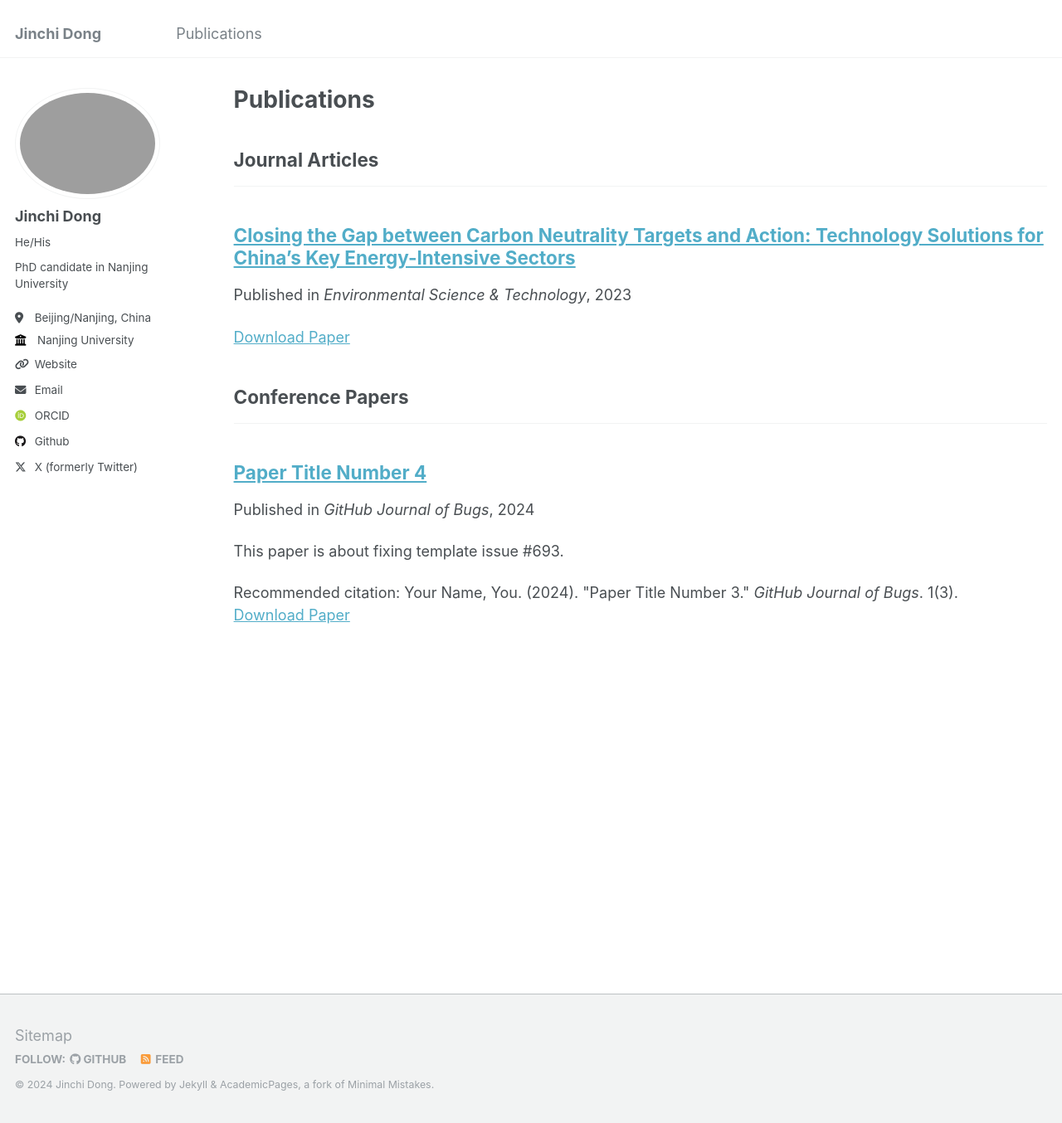
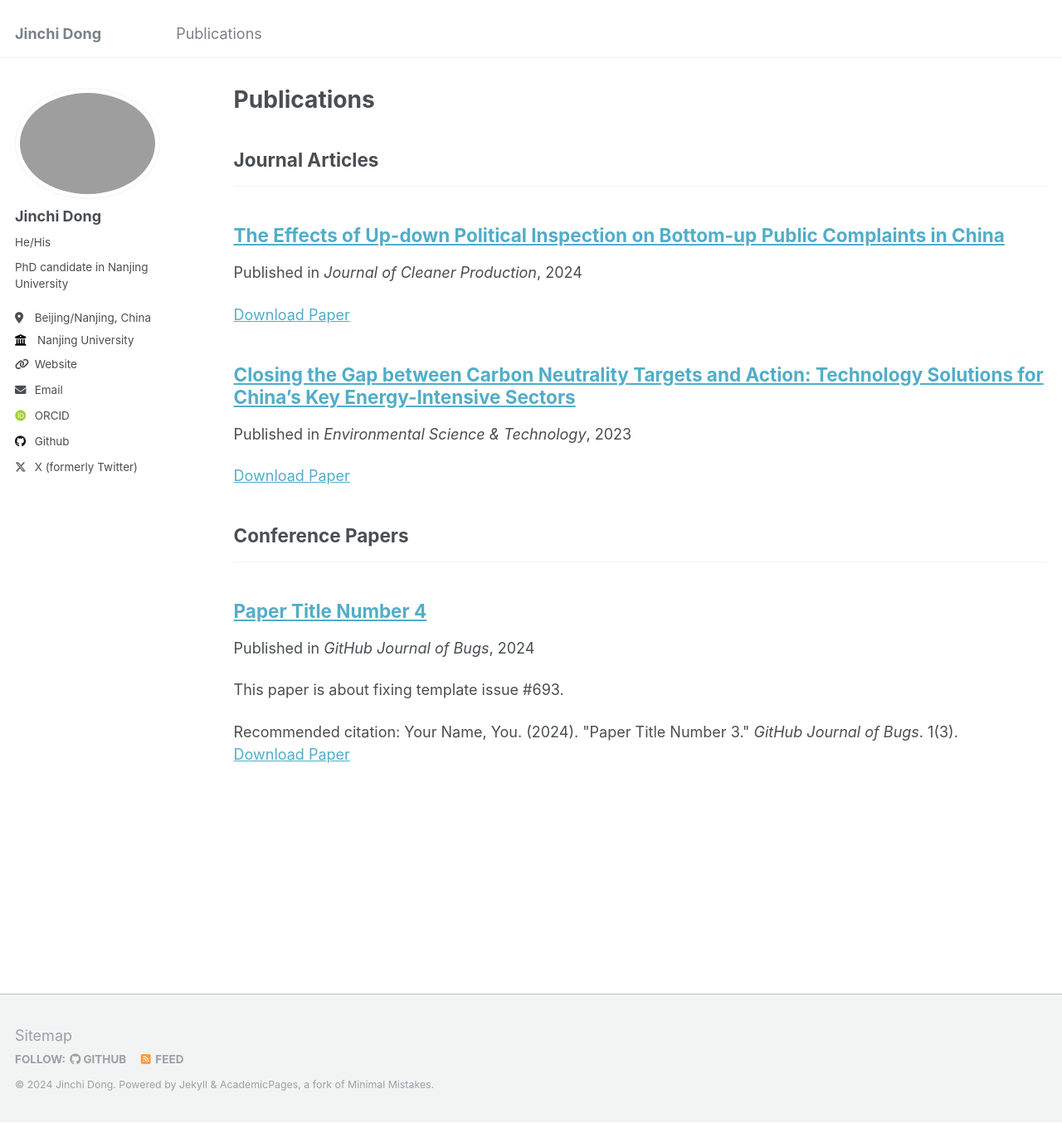
Before and after one commit to dongjinchi/dongjinchi, a Jekyll site: the page built from _pages/publications.html, in a window 1280 px wide and 1354 px high. Shown: the whole window at 83% size. Built offline with Jekyll 4.4.1, drawn with Linux system fonts in a browser that asks for light colours; some web fonts are replaced; a file with an impossible date is left out; part of the change alters nothing that is shown.

Commit message:
Update 2024-paper-2.md

```diff
--- a/_publications/2024-paper-2.md
+++ b/_publications/2024-paper-2.md
@@ -4,11 +4,9 @@ collection: publications
 category: manuscripts
 permalink: /publication/2024-paper-2
 excerpt: #'This paper is about the number 2. The number 3 is left for future work.'
-date: 2024-09-
+date: 2024-09-15
 venue: 'Journal of Cleaner Production'
 slidesurl: #'http://academicpages.github.io/files/slides2.pdf'
 paperurl: 'http://academicpages.github.io/files/paper2.pdf'
 citation: #'Your Name, You. (2010). &quot;Paper Title Number 2.&quot; <i>Journal 1</i>. 1(2).'
 ---
-
-The principal-agent problem poses a significant challenge for Chinese central governance that constrains the effective resolution of environmental issues. This study focuses on a new enforcement mechanism, the Central Environmental Inspection (CEI), launched and implemented directly by the Chinese central government to assess whether this enforcement mechanism is effective in motivating public complaints and solving the principal-agent problem. Using the Difference-in-Differences method, we observed a notable increase in public complaints during the inspection period, which was associated with a significant reduction in air pollution, but these positive effects disappeared once the CEI concluded. These results suggest that the increase in public  complaints was mobilized by the central government rather than due to a rebuilding of trust in local governments. However, follow-up inspections show that the sentiment of public complaints has a significant effect on air pollution improvements even after the CEI, suggesting that the inaction of local governments on public complaints was gradually addressed by central follow-up inspections.
```
